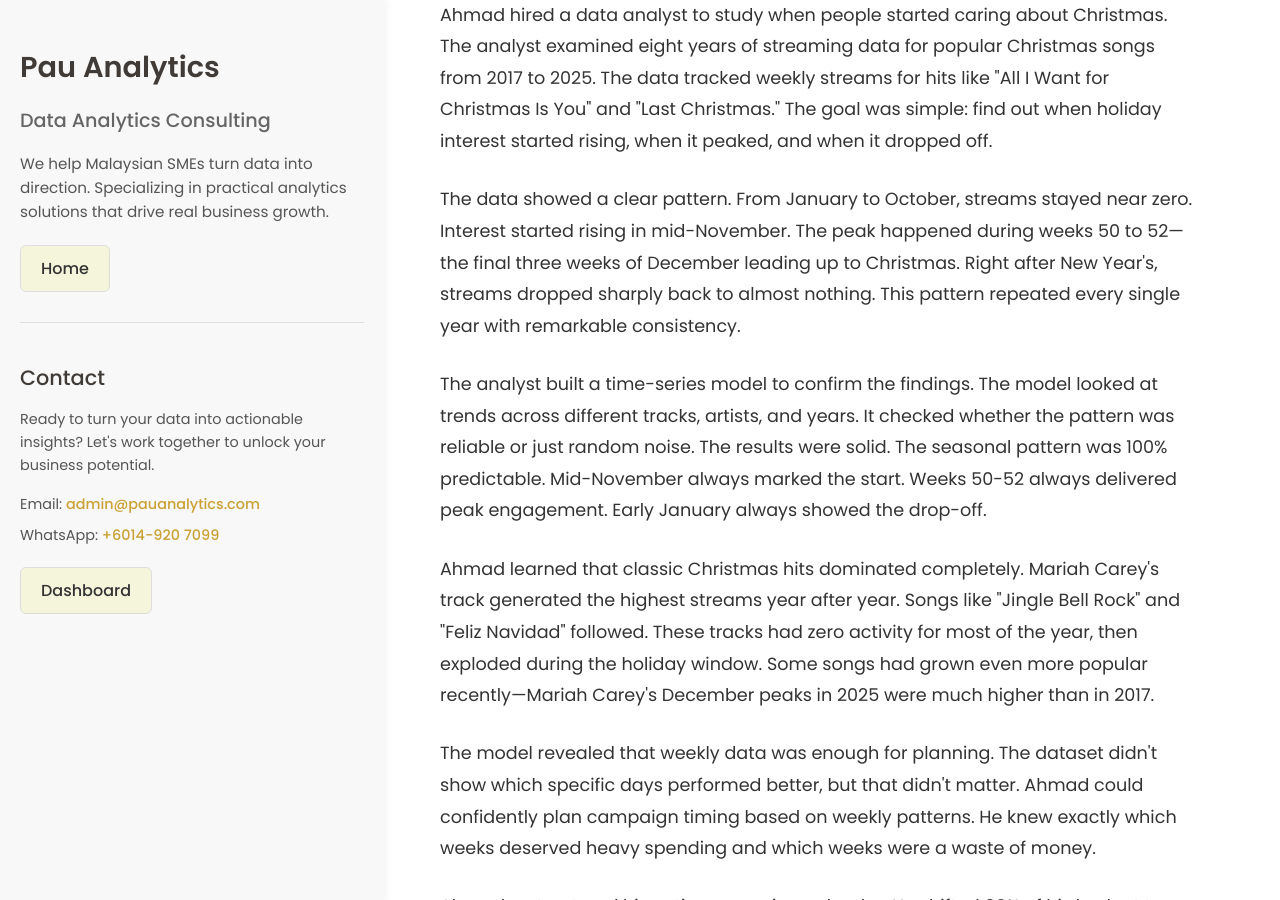
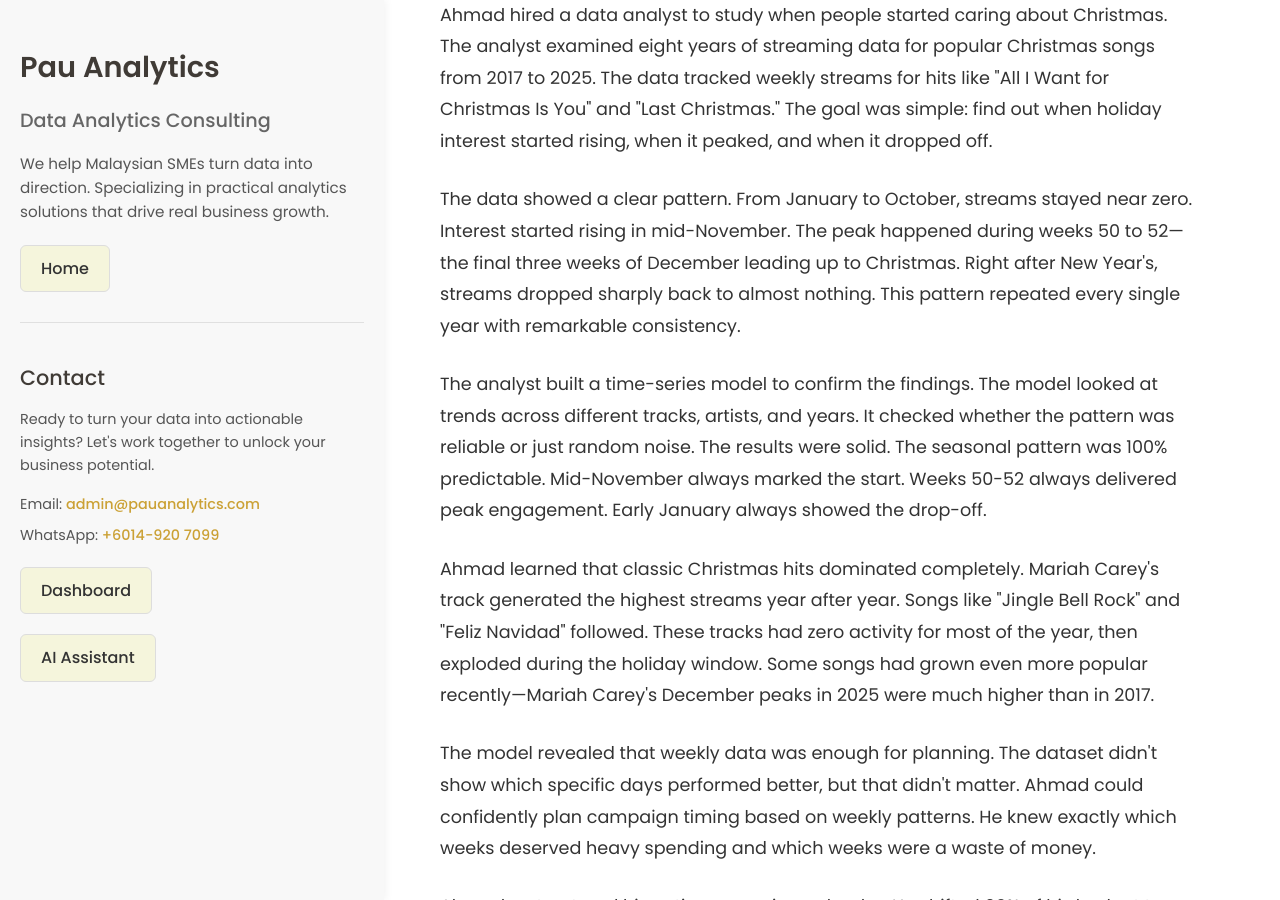
Before and after one commit to lyven81/pinnacles-learning-website, a Jekyll site: the page case-study/predicting-holiday-peaks.html, which Jekyll copies as it is, in a window 1280 px wide and 900 px high, scrolled down 374 px. Built offline with Jekyll 4.4.1, drawn with Linux system fonts in a browser that asks for light colours.

Commit message:
Add AI Assistant button to Predicting Holiday Peaks case study page
- Added AI Assistant button below Dashboard button in left panel
- Button points to agentic_workflow/predicting-holiday-peaks.html
- Follows existing color scheme and design

🤖 Generated with [Claude Code](https://claude.com/claude-code)

Co-Authored-By: Claude Sonnet 4.5 <noreply@anthropic.com>

```diff
--- a/case-study/predicting-holiday-peaks.html
+++ b/case-study/predicting-holiday-peaks.html
@@ -244,6 +244,10 @@
             <section class="home-link-section">
                 <a href="../dashboard/predicting-holiday-peaks.html" class="home-link-btn">Dashboard</a>
             </section>
+            <!-- AI Assistant Link Button -->
+            <section class="home-link-section">
+                <a href="../agentic_workflow/predicting-holiday-peaks.html" class="home-link-btn">AI Assistant</a>
+            </section>
         </aside>
         <main class="right-column">
             <section class="case-study-content">
```
